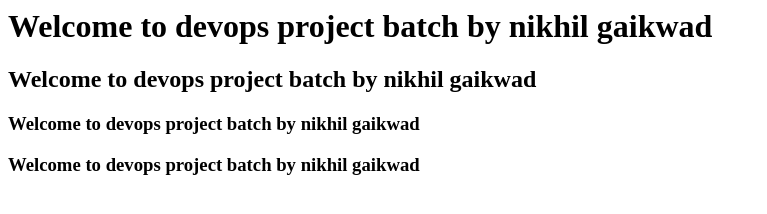
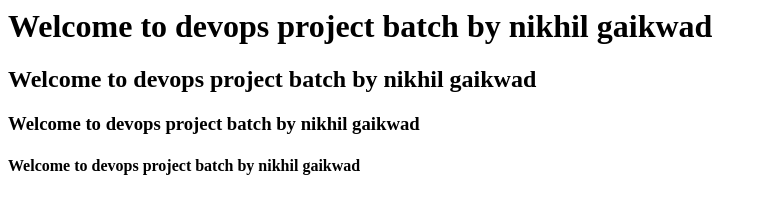
Before and after one commit to nikhil-r-gaikwad/alpha-repo, a plain HTML site: page src/index.html in a window 1280 px wide. Shown: the whole page, without its empty margins (0-767 px from the left). Drawn offline with Linux system fonts and the light colour scheme.

Commit message:
h4 confkict

```diff
--- a/src/index.html
+++ b/src/index.html
@@ -1,4 +1,4 @@
 <h1> Welcome to devops project batch by nikhil gaikwad </h1>
 <h2> Welcome to devops project batch by nikhil gaikwad </h2>
 <h3> Welcome to devops project batch by nikhil gaikwad </h3>
-<h3> Welcome to devops project batch by nikhil gaikwad </h4>
+<h4> Welcome to devops project batch by nikhil gaikwad </h4>
```
